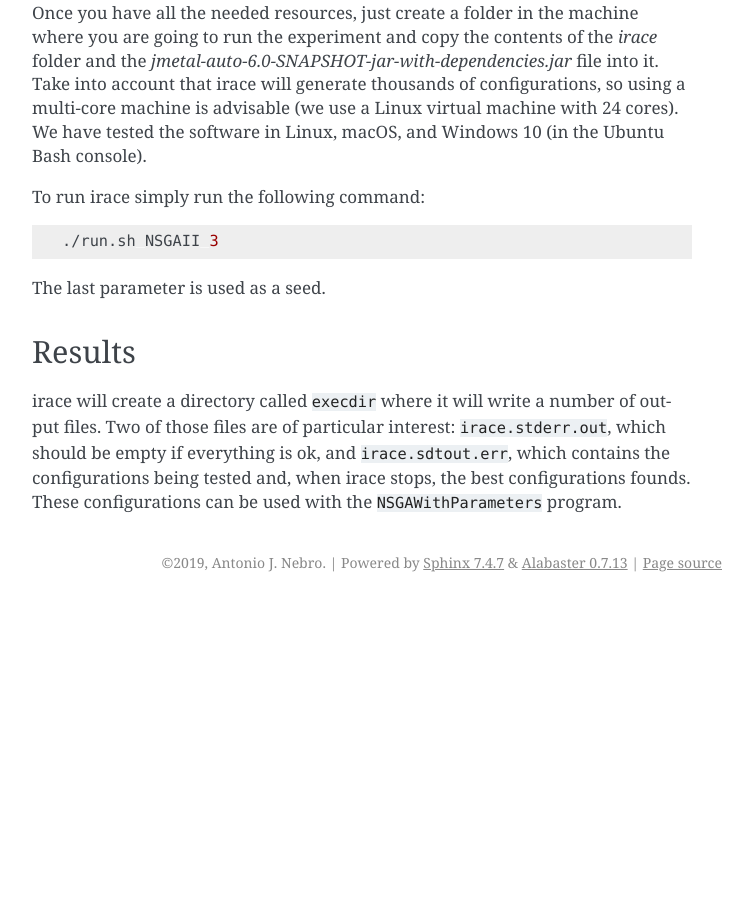
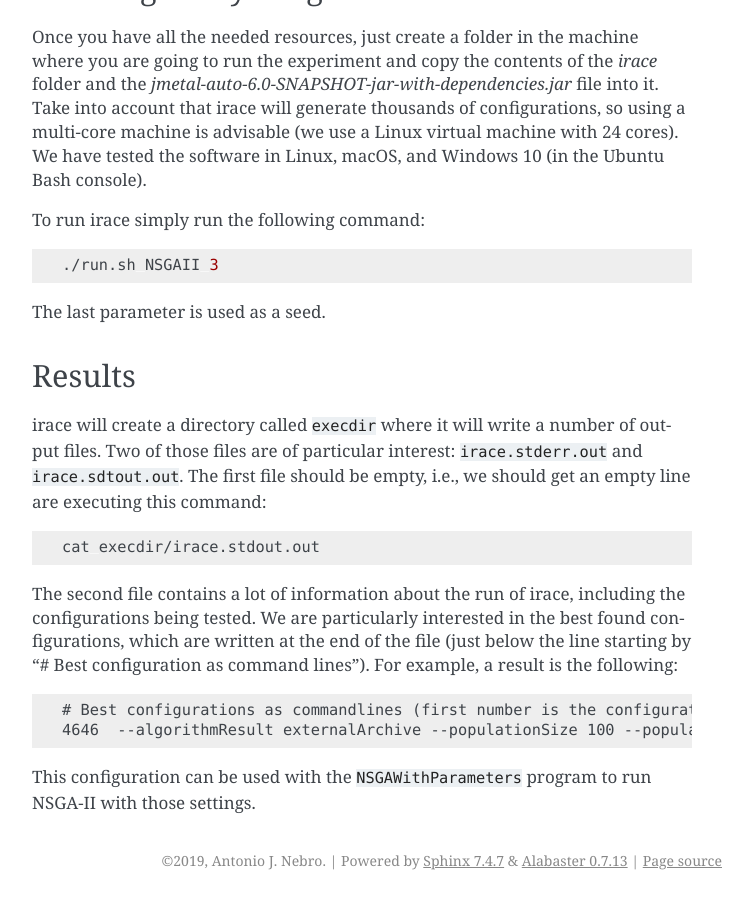
Before and after one commit to ajnebro/tutorials, a Sphinx documentation site: the page built from docs/autoconfiguration.rst, in a window 1280 px wide and 900 px high, scrolled down 7216 px. Shown: the whole window, without its empty margins (388-1141 px from the left). Built offline with Sphinx 7.4.7, drawn with Linux system fonts in a browser that asks for light colours; before the commit the page ends 7818 px from its top, so only the background shows below that; some of the changed text lies outside the part shown.

Commit message:
Working on the documentation of the automatic configuration of NSGA-II

```diff
--- a/docs/autoconfiguration.rst
+++ b/docs/autoconfiguration.rst
@@ -1,7 +1,7 @@
 Auto-configuration of evolutionary algorithms: NSGA-II
 ======================================================
 
-Before reading this section, readers are referred to the paper "Automatic configuration of NSGA-II with jMetal and irace", presented in GECCO 2019 (DOI: https://doi.org/10.1145/3319619.3326832), and to the :ref:`installation`. This tutorial is intended as a guide to replicate the experimentation conducted in that paper.
+Before reading this section, readers are referred to the paper "Automatic configuration of NSGA-II with jMetal and irace", presented in GECCO 2019 (DOI: https://doi.org/10.1145/3319619.3326832), and to the :ref:`installation`. This tutorial is intended as a guide to replicate the experimentation conducted in that paper. Please, take into account that this is a work in progress. Comments, suggestions, and bugs reporting are welcome.
 
 Motivation
 ----------
@@ -264,8 +264,20 @@ The last parameter is used as a seed.
 Results
 -------
 
-irace will create a directory called ``execdir`` where it will write a number of output files. Two of those files are of particular interest: ``irace.stderr.out``, which should be empty if everything is ok, and ``irace.sdtout.err``, which contains the configurations being tested and, when irace stops, the best configurations founds. These configurations can be used with the ``NSGAWithParameters`` program.
+irace will create a directory called ``execdir`` where it will write a number of output files. Two of those files are of particular interest: ``irace.stderr.out`` and ``irace.sdtout.out``. The first file should be empty, i.e., we should get an empty line are executing this command:
 
+.. code-block:: bash
+
+  cat execdir/irace.stdout.out
+
+The second file contains a lot of information about the run of irace, including the configurations being tested. We are particularly interested in the best found configurations, which are written at the end of the file (just below the line starting by "# Best configuration as command lines"). For example, a result is the following:
+
+.. code-block:: text
+
+  # Best configurations as commandlines (first number is the configuration ID; same order as above):
+  4646  --algorithmResult externalArchive --populationSize 100 --populationSizeWithArchive 20 --maximumNumberOfEvaluations 25000 --createInitialSolutions random --variation crossoverAndMutationVariation --offspringPopulationSize 1 --crossover BLX_ALPHA --crossoverProbability 0.876 --crossoverRepairStrategy random --blxAlphaCrossoverAlphaValue 0.5729 --mutation uniform --mutationProbability 0.0439 --mutationRepairStrategy bounds --uniformMutationPerturbation 0.9957 --selection tournament --selectionTournamentSize 8
+
+This configuration can be used with the ``NSGAWithParameters`` program to run NSGA-II with those settings.
 
 
 ..
```
